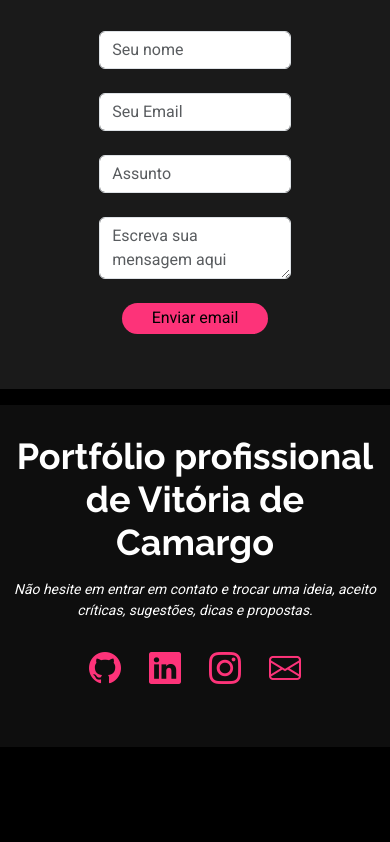
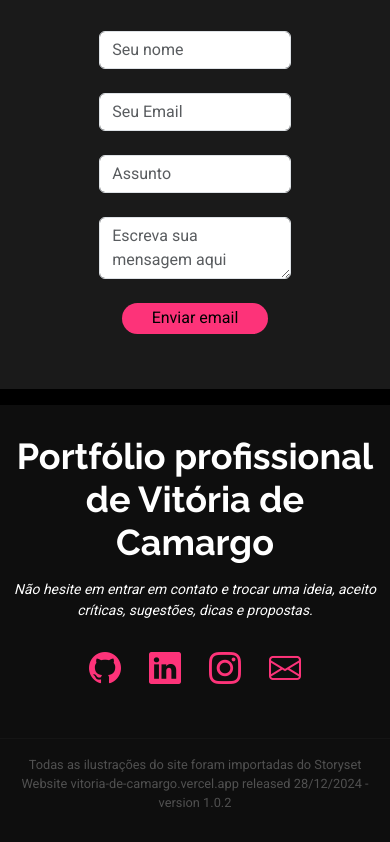
Before and after one commit to vpaesi/vitoria-de-camargo, a React (Vite) app: page /contact in a window 390 px wide. Shown: the part 493-1335 px from the top of the page. Before the commit the page ends 1240 px from the top, so only its background shows below. Built offline with nearby package versions, Linux system fonts and the light colour scheme; no server answers.

Commit message:
release/1.0.2 - implementados ajustes de responsividade e inserção dos créditos das ilustrações

```diff
--- a/src/components/footer/footer.tsx
+++ b/src/components/footer/footer.tsx
@@ -26,6 +26,18 @@ const Footer = () => {
           </a>
         </div>
       </div>
+
+      <div className="credits-release">
+        <hr/>
+        <a href="https://storyset.com/" target="_blank" rel="noopener noreferrer">
+          Todas as ilustrações do site foram importadas do Storyset
+        </a>
+        <br />
+        <a href="https://github.com/vpaesi/vitoria-de-camargo" target="_blank" rel="noopener noreferrer">
+        Website vitoria-de-camargo.vercel.app released 28/12/2024 - version 1.0.2
+        </a>
+      </div>
+
         <div className="copyright">
           <span>Copyright</span>
           <strong className="px-1 sitename">Personal</strong>
--- a/src/components/footer/footes.css
+++ b/src/components/footer/footes.css
@@ -28,6 +28,16 @@
 
 .footer .social-links a:hover {
   text-decoration: none;
+}
+
+.credits-release{
+  font-size: 0.8rem;
+  padding-top: 0.31rem;
+  color: var(--surface-color);
+}
+
+.credits-release a{
+  color: #505050;
 }
 
 .copyright,
```
